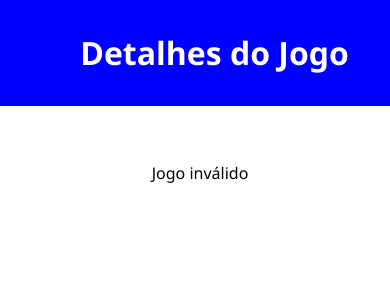
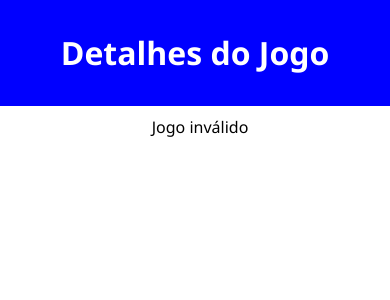
Before and after one commit to otavioborges1991/php-mysql, a PHP site: page /detalhes.php in a window 390 px wide. Shown: the top 300 px of the page. Run offline with PHP 8.4, Linux system fonts and the light colour scheme.

Commit message:
Ajustes no layout responsivo e no rodapé para melhor apresentação em diferentes tamanhos de tela.

```diff
--- a/estilo/estilo.css
+++ b/estilo/estilo.css
@@ -17,7 +17,7 @@ html, body {
 body {
     display: flex;
     flex-direction: column;
-    gap: 10px;
+    align-items: center;
     color: var(--cor-texto);
     background-color: var(--cor-fundo);
 }
@@ -26,23 +26,21 @@ header, footer {
     background-color: var(--cor-primaria);
     color: var(--cor-fundo);
     text-align: center;
-    padding: 10px 0px;
-    width: 110vw; /* Ajuste para cobrir toda a largura da viewport, 100vw não tava dando */
+    padding: 10px;
+    width: 100vw;
 }
 
 header {
-    position: fixed;
+    position: sticky;
     top: 0px;
     z-index: 1;
     left: 0px;
-
 }
 
 footer {
-    position: fixed;
     bottom: 0px;
     left: 0px;
-    margin-top: 150px;
+    margin-top: auto;
 }
 
 .mini {
--- a/estilo/main.css
+++ b/estilo/main.css
@@ -1,9 +1,9 @@
 @charset "UTF-8";
 
 main {
-    padding: 2px;
-    margin-top: 150px;
-    margin-bottom: 150px;
+    display: flex;
+    flex-direction: column;
+    align-items: center;
 }
 
 main.detalhes {
@@ -11,13 +11,12 @@ main.detalhes {
     flex-direction: column;
     align-items: center;
     gap: 20px;
-    margin-bottom: 150px;
 }
 main.detalhes h2 {
     text-align: center;
 }
 main.detalhes p {
     text-indent: 10px;
-    margin: 10px 10px 50px 10px;
+    margin: 10px;
     text-align: justify;
 }
--- a/estilo/media-query.css
+++ b/estilo/media-query.css
@@ -4,7 +4,7 @@
 @media screen and (min-width:768px) {
     main {
         max-width: 80vw;
-        margin: 150px auto 50px auto;
+        margin: 50px;
         padding: 20px;
         box-shadow: 0px 0px 30px #777;
     }
@@ -12,11 +12,9 @@
     main.detalhes {
         display: grid;
         grid-template-columns: auto auto;
-        gap: 20px;
         align-items: center;
         justify-content: center;
         max-width: 800px;
-        margin-bottom: 150px;
     }
 
 }
```
